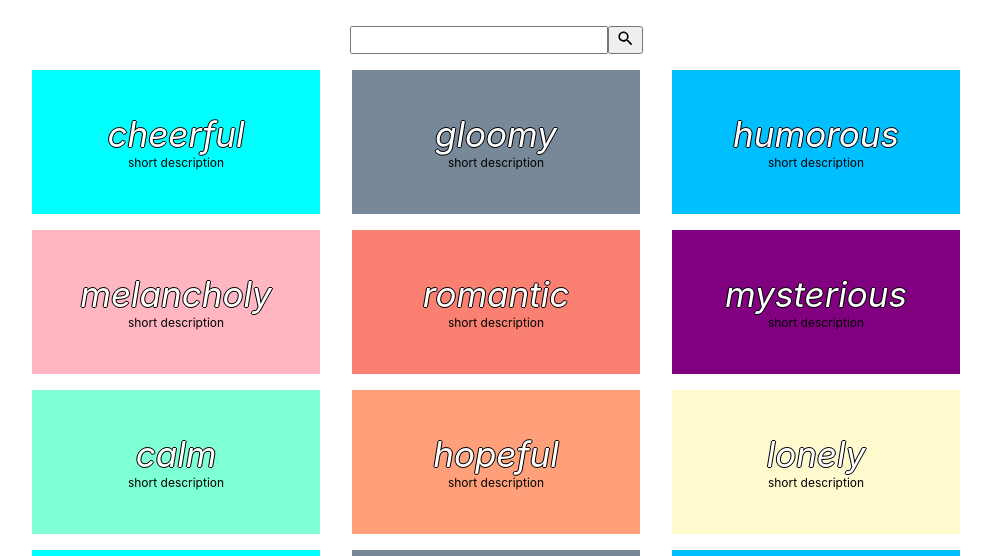
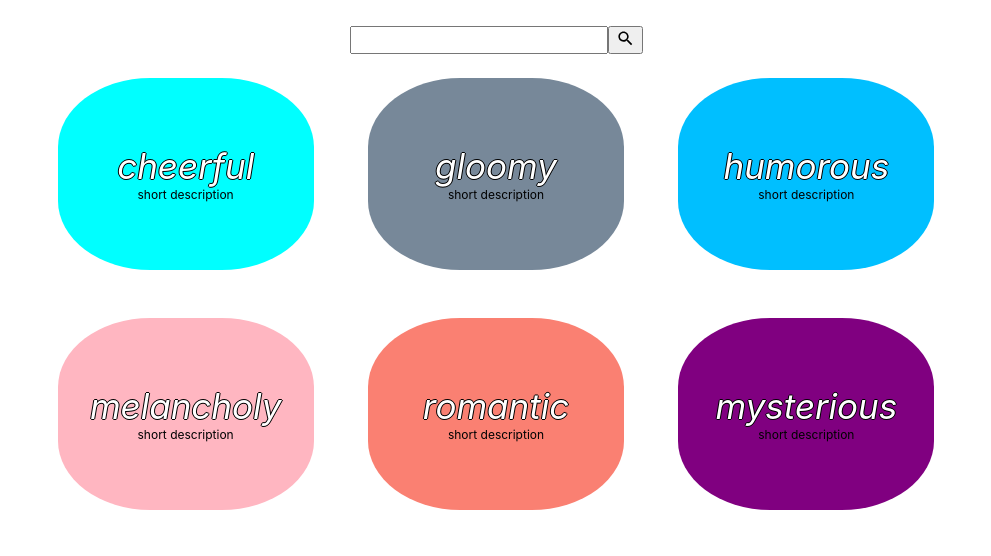
Before and after one commit to HoneyLyrics/Front, a React (Create React App) app: page / in a window 1280 px wide. Shown: the part 137-693 px from the top of the page, without its empty margins (144-1135 px from the left). Built offline with nearby package versions, Linux system fonts and the light colour scheme; no server answers; grey boxes are pictures that could not be loaded.

Commit message:
Add hover animation

```diff
--- a/src/style/app.css
+++ b/src/style/app.css
@@ -62,9 +62,15 @@ code {
   justify-content: center;
   flex-direction: column;
   align-items: center;
-  width: 18rem;
-  height: 9rem;
-  margin: 1rem 1rem 0 1rem;
+  width: 16rem;
+  height: 12rem;
+  margin: 1.5rem 1.7rem;
+  border-radius: 36%;
+  transition: all 0.5s;
+}
+
+.mood-item:hover {
+  transform: scale(1.2);
 }
 
 .mood-item .mood-name {
```
